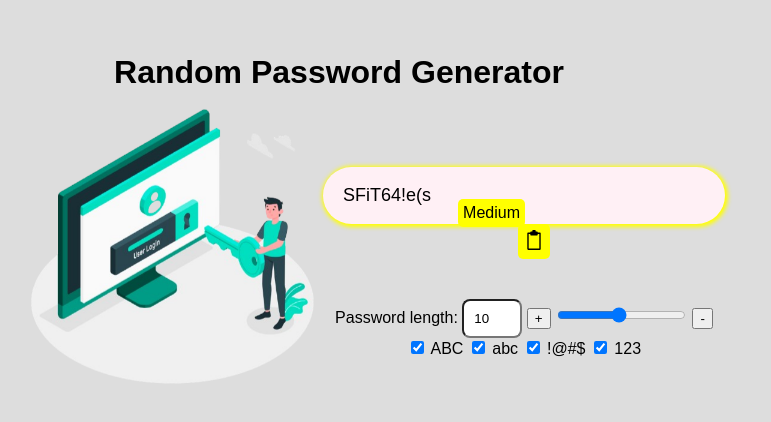
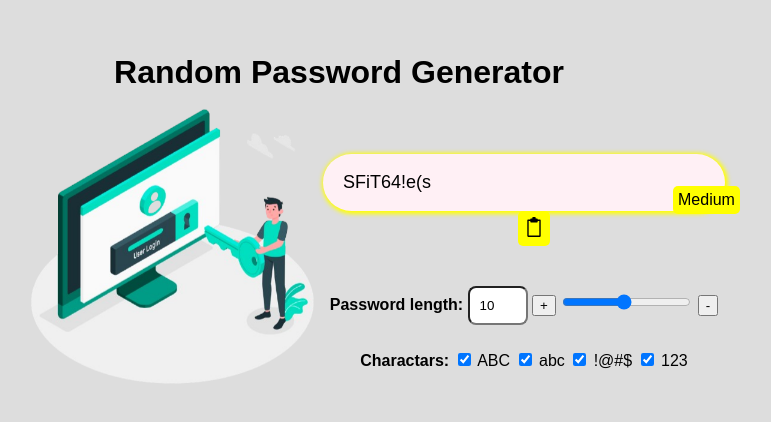
Before and after one commit to MonjurElahiTouheed/random-password-generator, a plain HTML site: page index.html in a window 1280 px wide. Shown: the part 246-668 px from the top of the page, without its empty margins (301-1072 px from the left). Drawn offline with Linux system fonts and the light colour scheme; a web font is replaced by a local one.

Commit message:
left value change of passState

```diff
--- a/index.html
+++ b/index.html
@@ -28,10 +28,13 @@
                     <button onmousedown="plus()" class="plus__btn">+</button>
                     <input type="range" id="range" min="1" max="20" value="10">
                     <button onmousedown="minus()" class="minus__btn">-</button>
+                    <div class="chars">
+                        <label for="">Charactars: </label>
                     <input oninput="checkMark(), generatePass()" type="checkbox" name="" id="upper__case" checked> ABC
                     <input oninput="checkMark(), generatePass()" type="checkbox" name="" id="lower__case" checked> abc
                     <input oninput="checkMark(), generatePass()" type="checkbox" name="" id="symbol" checked> !@#$
                     <input oninput="checkMark(), generatePass()" type="checkbox" name="" id="number" checked> 123
+                    </div>
                 </div>
             </div>
 
--- a/style.css
+++ b/style.css
@@ -63,7 +63,7 @@ h1{
     position: absolute;
     top: 50%;
     transform: translateY(-50%);
-    right: 200px;
+    left: 350px;
     background-color: yellow;
 }
 
@@ -79,6 +79,13 @@ input:focus {
     outline: none;
 }
 
+
+label{
+    font-weight: 600;
+}
+.chars{
+    margin-top: 25px;
+}
 
 @keyframes float {
     0% {
```
